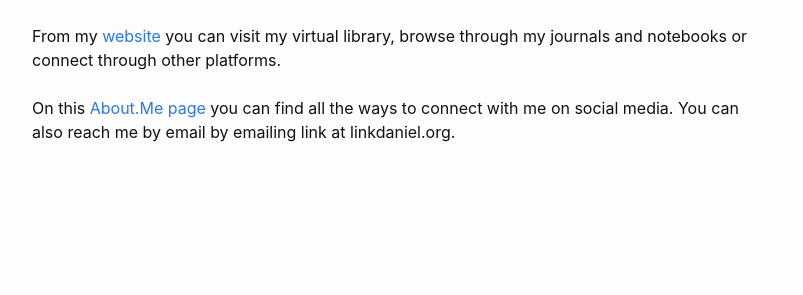
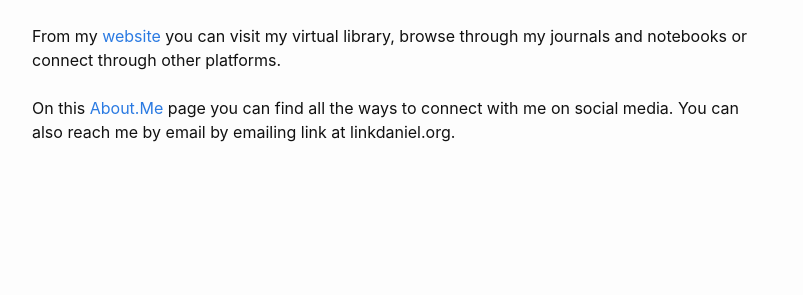
Before and after one commit to link-daniel/link.github.io, a Jekyll site: the page built from about.md, in a window 1280 px wide. Shown: the part 338-633 px from the top of the page, without its empty margins (238-1041 px from the left). Built offline with Jekyll 4.4.1, drawn with Linux system fonts in a browser that asks for light colours.

```diff
--- a/about.md
+++ b/about.md
@@ -10,4 +10,4 @@ My primary purpose is building a brain computer network to create virtual dreams
 <br>
 From my [website](https://linkdaniel.org) you can visit my virtual library, browse through my journals and notebooks or connect through other platforms.\
 <br>
-On this [About.Me page](https://about.me/linkdaniel) you can find all the ways to connect with me on social media. You can also reach me by email by emailing link at linkdaniel.org.
+On this [About.Me](https://about.me/linkdaniel) page you can find all the ways to connect with me on social media. You can also reach me by email by emailing link at linkdaniel.org.
```
